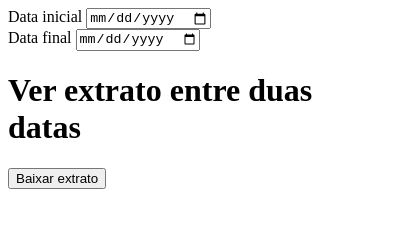
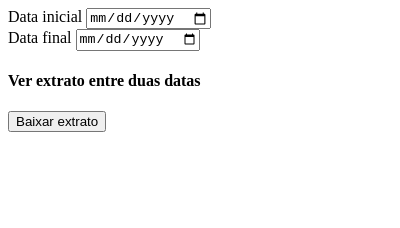
Before and after one commit to bernardoeuler/nuinvest-extension, a browser extension: page popup/index.html in a window 400 px wide. Drawn offline with Linux system fonts and the light colour scheme.

Commit message:
Change h1 to h4 in the popup document

```diff
--- a/popup/index.html
+++ b/popup/index.html
@@ -20,7 +20,7 @@
     </div>
 
     <div class="show-statement">
-      <h1>Ver extrato entre duas datas</h1>
+      <h4>Ver extrato entre duas datas</h4>
       <button id="download-statement-btn">Baixar extrato</button>
     </div>
   </div>
```
